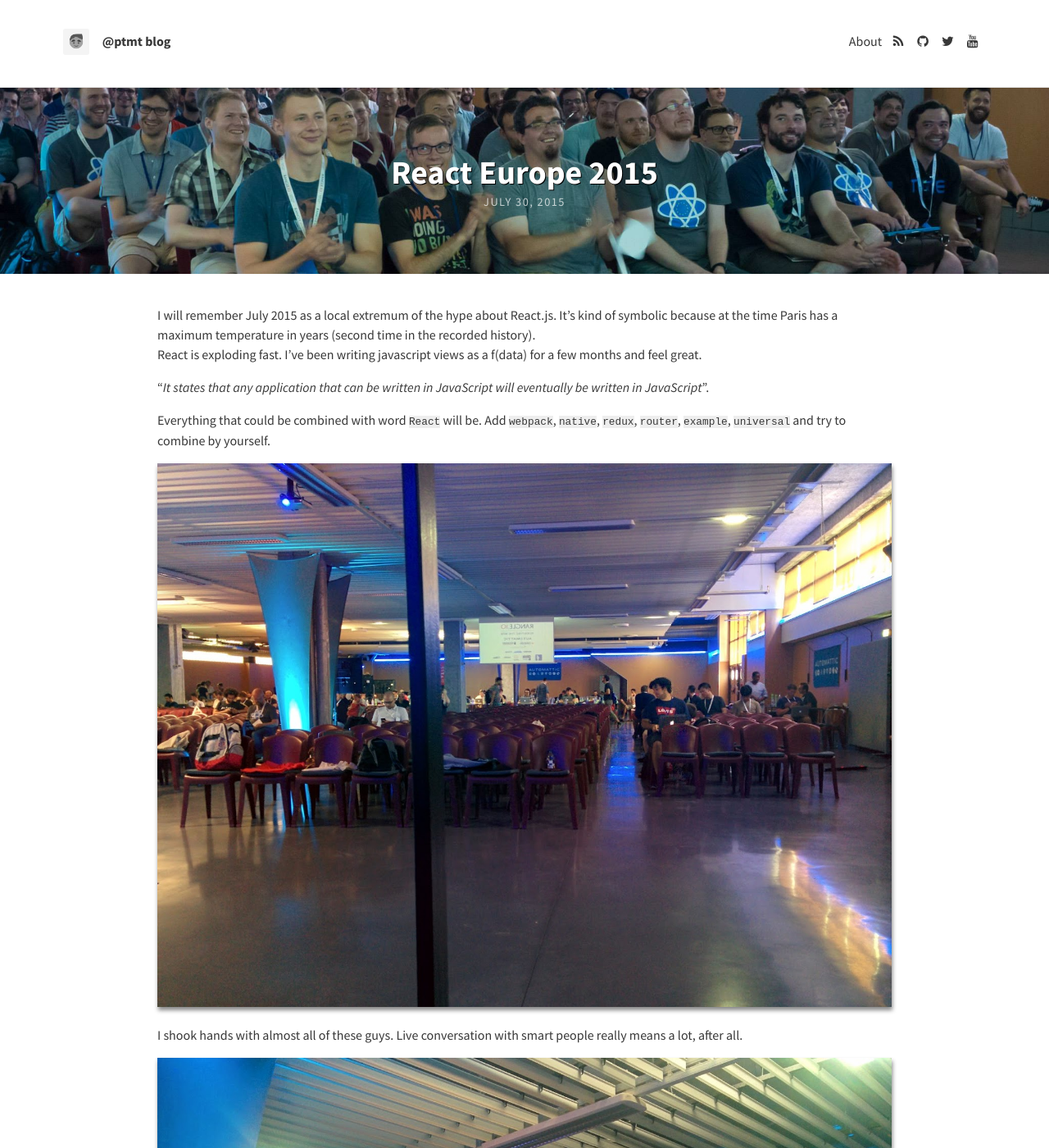
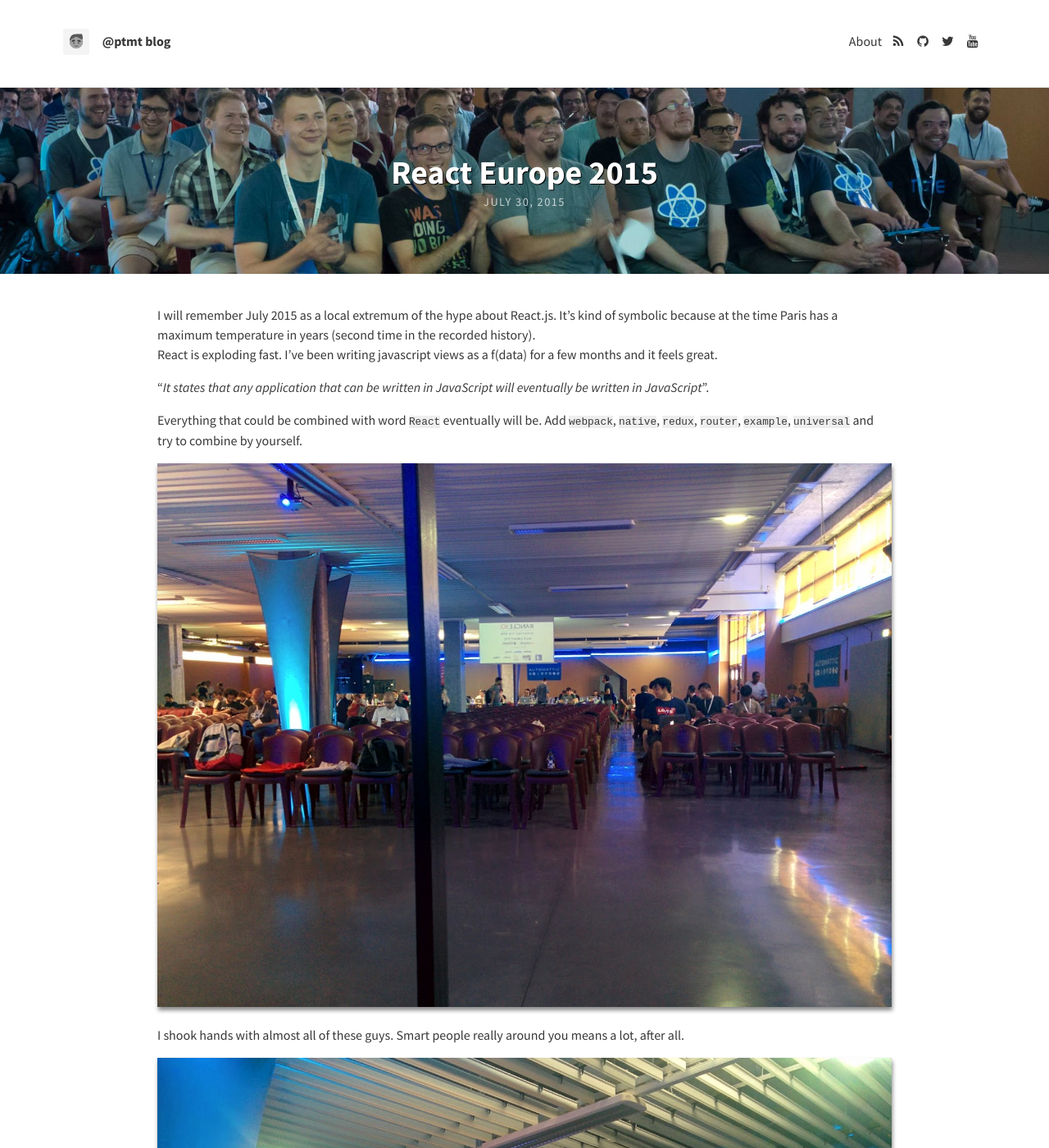
Before and after one commit to ptmt/ptmt.github.com, a Jekyll site: the page built from _posts/2015-07-30-react-europe.md, in a window 1280 px wide and 1400 px high. Shown: the whole window at 82% size. Built offline with Jekyll 4.4.1, drawn with Linux system fonts in a browser that asks for light colours; nearby versions of some CDN libraries; some web fonts are replaced; Markdown is read by kramdown in place of the engine named in the settings; comment, search, counter and statistics services are not loaded; some of the changed text lies outside the part shown.

Commit message:
add new post

```diff
--- a/_posts/2015-07-30-react-europe.md
+++ b/_posts/2015-07-30-react-europe.md
@@ -11,28 +11,30 @@
 
 I will remember July 2015 as a local extremum of the hype about React.js.
 It's kind of symbolic because at the time Paris has a maximum temperature in years (second time in the recorded history).
-React is exploding fast. I've been writing javascript views as a f(data) for a few months and feel great.
+React is exploding fast. I've been writing javascript views as a f(data) for a few months and it feels great.
 
 "_It states that any application that can be written in JavaScript will eventually be written in JavaScript_".
 
-Everything that could be combined with word `React` will be. Add `webpack`, `native`, `redux`, `router`, `example`, `universal` and try to combine by yourself.
+Everything that could be combined with word `React` eventually will be. Add `webpack`, `native`, `redux`, `router`, `example`, `universal` and try to combine by yourself.
 
 ![React Europe](/images/2015/react-europe0.jpg)
 
-I shook hands with almost all of these guys. Live conversation with smart people really means a lot, after all.
+I shook hands with almost all of these guys. Smart people really around you means a lot, after all.
 
 ![React Europe](/images/2015/react-europe1.jpg)
 
-I saw this controversial advertisement. It's not funny anymore.
+This controversial advertisement. It's not funny anymore.
 
 ![React Europe](/images/2015/react-europe5.jpg)
 
-French food. Not only croissants and macaroon.
+French food. Not only croissants and macaroons.
 
 ![React Europe](/images/2015/react-europe3.jpg)
 
 Music is coming.
+
 ![React Europe](/images/2015/react-europe4.jpg)
 
-The year is 2015. The bunch of mainstream frameworks and popular libs just became obsolete and this is will continue.
-King is dead, long live the King.
+The year is 2015. The bunch of mainstream frameworks and popular libs just became obsolete and this will continue.
+
+King.js is dead, long live the King.js!
```
Also changed, not shown: _posts/2015-11-21-reactive-bratislava.md (added, +32 -0 lines), images/2015/afterparty.JPG (added), images/2015/bratislava2.JPG (added), images/2015/reactive1.JPG (added), images/2015/reactive2.JPG (added), images/2015/reactive2015.JPG (added), 1 other file.
